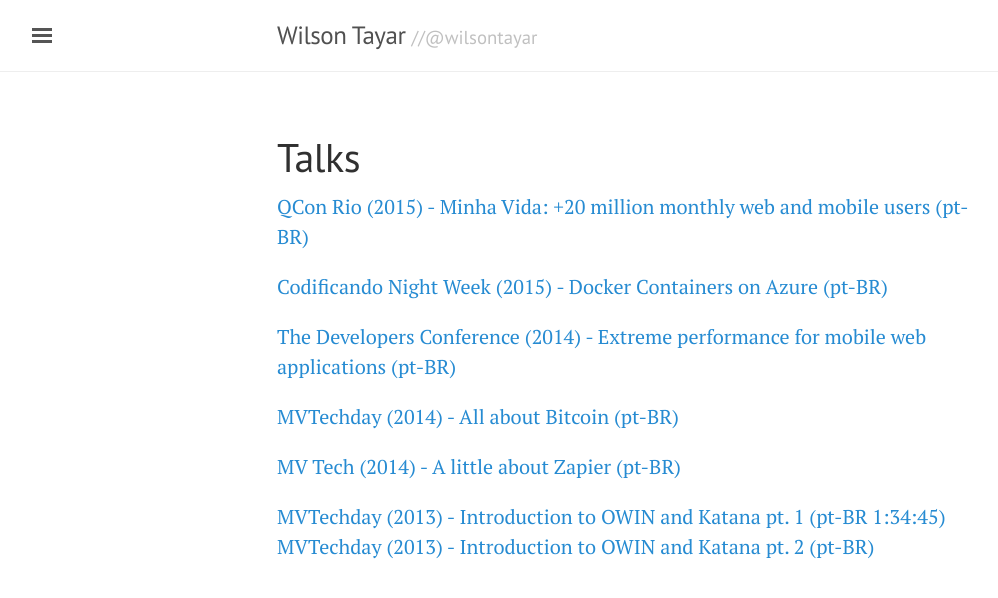
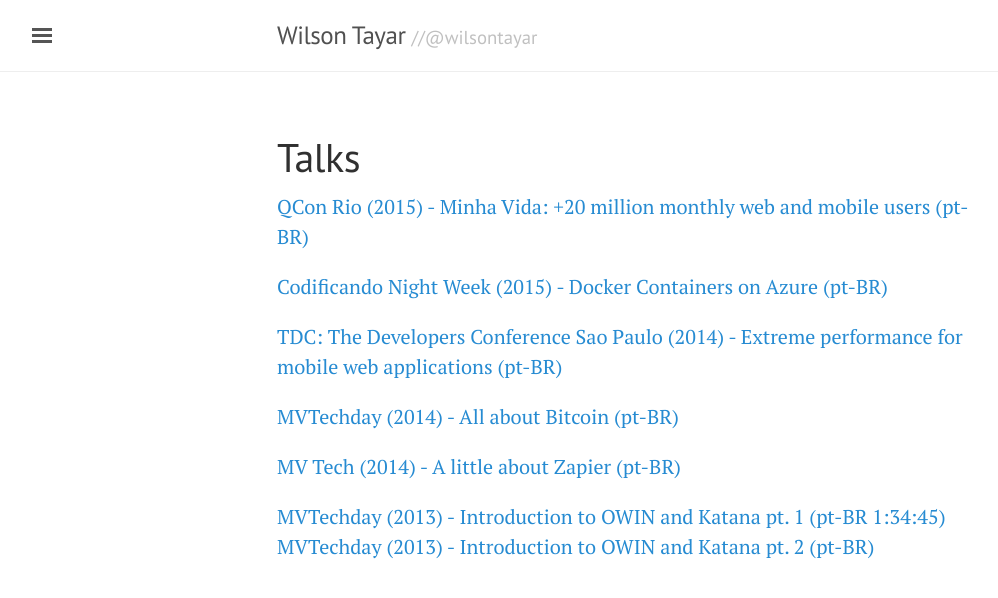
Before and after one commit to wilsontayar/wilsontayar.github.io, a Jekyll site: the page built from talks/index.html, in a window 1280 px wide. Shown: the top 598 px of the page, without its empty margins (3-1001 px from the left). Built offline with Jekyll 4.4.1, drawn with Linux system fonts in a browser that asks for light colours.

Commit message:
Updated talks page

```diff
--- a/talks/index.html
+++ b/talks/index.html
@@ -13,7 +13,7 @@
 </a></p>
 <p>
   <a href="https://www.infoq.com/br/presentations/performance-ao-extremo-para-aplicacoes">
-  The Developers Conference (2014) - Extreme performance for mobile web applications (pt-BR)
+  TDC: The Developers Conference Sao Paulo (2014) - Extreme performance for mobile web applications (pt-BR)
   </a>
 </p>
 <p>
```
